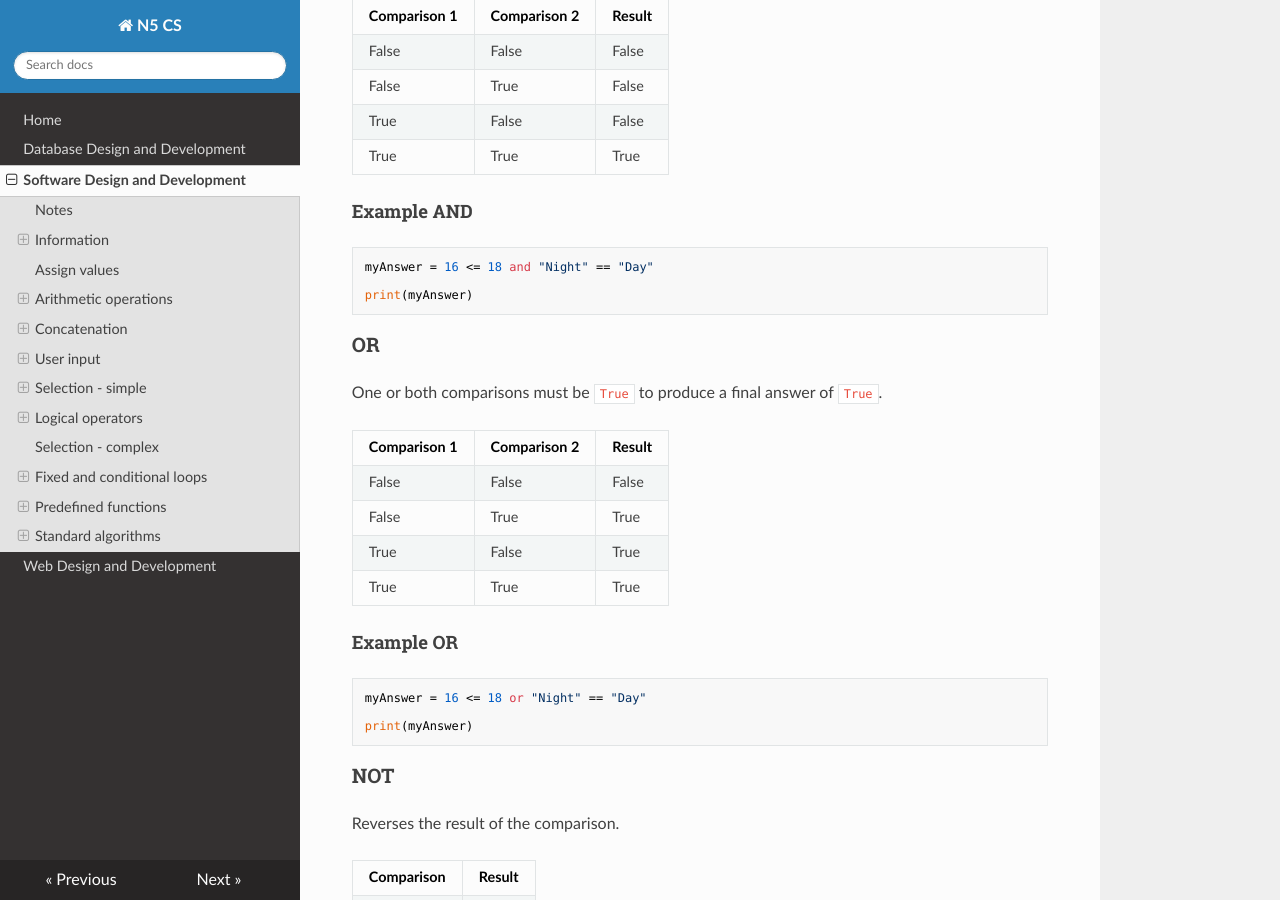
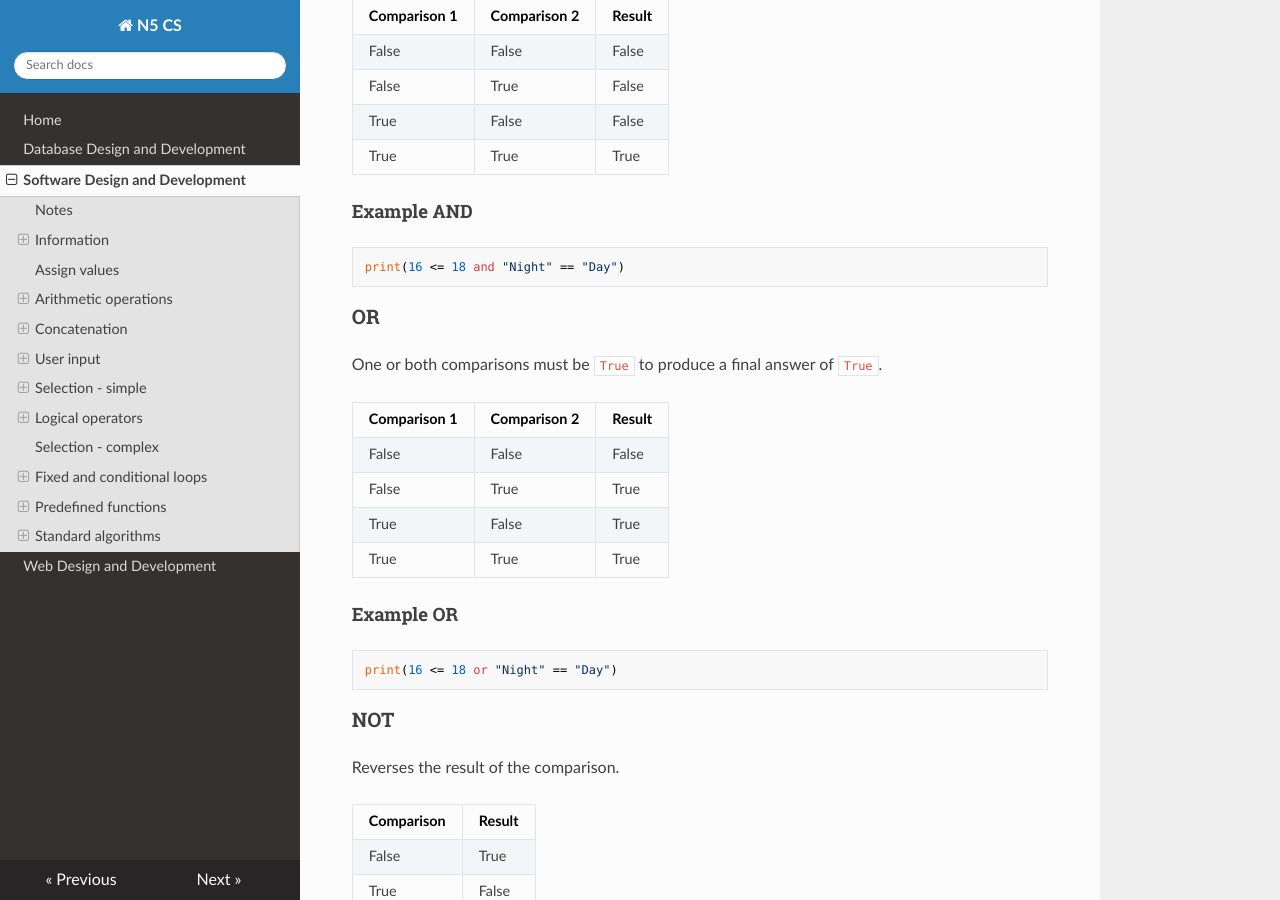
Before and after one commit to MrFriendCS/N5-CS, an MkDocs documentation site: the page built from docs/N5-CS-SDD.md, in a window 1280 px wide and 900 px high, scrolled down 5881 px. Built offline with MkDocs 1.6.1, drawn with Linux system fonts in a browser that asks for light colours; nearby versions of some CDN libraries.

Commit message:
docs/N5-CS-SDD.md updated from https://stackedit.io/

````diff
--- a/docs/N5-CS-SDD.md
+++ b/docs/N5-CS-SDD.md
@@ -309,9 +309,7 @@ Both comparisons must be `True` to produce a final answer of `True`.
 #### Example AND
 
 ``` python
-myAnswer = 16 <= 18 and "Night" == "Day"
-
-print(myAnswer)
+print(16 <= 18 and "Night" == "Day")
 ```
 
 ### OR
@@ -328,9 +326,7 @@ One or both comparisons must be `True` to produce a final answer of `True`.
 #### Example OR
 
 ``` python
-myAnswer = 16 <= 18 or "Night" == "Day"
-
-print(myAnswer)
+print(16 <= 18 or "Night" == "Day")
 ```
 
 ### NOT
````
Also changed, not shown: other parts of docs/N5-CS-SDD.md (+4 -4 lines).
